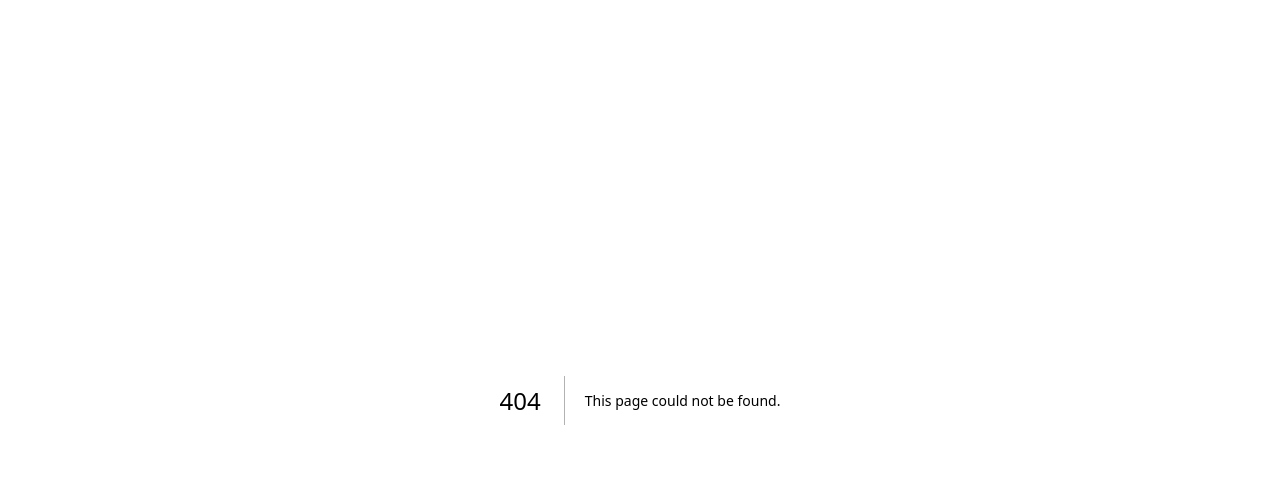
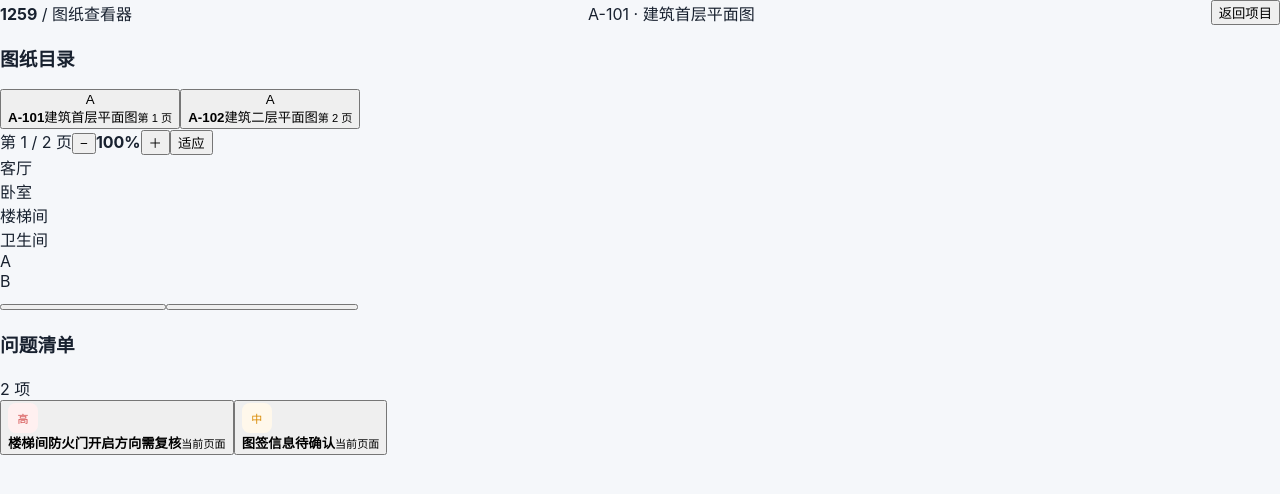
Before and after one commit to daidai1259/1259, a Next.js app in the folder frontend/: page /drawings/1 in a window 1280 px wide. Before the commit this address had no page. Shown: the top 494 px of the page. Built offline with nearby package versions, Linux system fonts and the light colour scheme.

Commit message:
feat: add interactive drawing review viewer

```diff
--- /dev/null
+++ b/frontend/app/drawings/[id]/page.tsx
@@ -0,0 +1,28 @@
+"use client";
+import { useState } from "react";
+
+type Page={id:number;page_number:number;image_name:string;thumbnail_name?:string|null;width:number;height:number;drawing_number?:string|null;drawing_title?:string|null;scale_text?:string|null};
+type Issue={id:number;severity:string;title:string;description:string;page_id?:number|null;x0?:number|null;y0?:number|null;x1?:number|null;y1?:number|null;status:string};
+
+export default function DrawingViewer(){
+ const [page,setPage]=useState(1);
+ const [zoom,setZoom]=useState(1);
+ const [selected,setSelected]=useState<Issue|null>(null);
+ const pages:Page[]=[
+  {id:1,page_number:1,image_name:"",thumbnail_name:null,width:1600,height:1100,drawing_number:"A-101",drawing_title:"建筑首层平面图",scale_text:"1:100"},
+  {id:2,page_number:2,image_name:"",thumbnail_name:null,width:1600,height:1100,drawing_number:"A-102",drawing_title:"建筑二层平面图",scale_text:"1:100"}
+ ];
+ const issues:Issue[]=[
+  {id:1,severity:"高",title:"楼梯间防火门开启方向需复核",description:"请结合防火分区、疏散方向及门扇开启范围进行专业复核。",page_id:1,x0:48,y0:31,x1:61,y1:43,status:"open"},
+  {id:2,severity:"中",title:"图签信息待确认",description:"当前页面比例已识别，但部分图签字段需要人工确认。",page_id:1,x0:82,y0:84,x1:97,y1:97,status:"open"}
+ ];
+ const current=pages[page-1];
+ return <main className="viewer-shell">
+  <header className="viewer-top"><div><b>1259</b><span> / 图纸查看器</span></div><div className="viewer-title">{current.drawing_number} · {current.drawing_title}</div><button>返回项目</button></header>
+  <div className="viewer-body">
+   <aside className="page-list"><h3>图纸目录</h3>{pages.map(p=><button className={page===p.page_number?"page-card active":"page-card"} onClick={()=>{setPage(p.page_number);setSelected(null)}} key={p.id}><div className="thumb-placeholder">A</div><div><b>{p.drawing_number}</b><span>{p.drawing_title}</span><small>第 {p.page_number} 页</small></div></button>)}</aside>
+   <section className="canvas-area"><div className="toolbar"><span>第 {page} / {pages.length} 页</span><button onClick={()=>setZoom(z=>Math.max(.5,z-.1))}>−</button><b>{Math.round(zoom*100)}%</b><button onClick={()=>setZoom(z=>Math.min(2,z+.1))}>＋</button><button onClick={()=>setZoom(1)}>适应</button></div><div className="canvas"><div className="drawing-paper" style={{transform:`scale(${zoom})`}}><div className="drawing-grid"/><div className="fake-plan"><div className="room r1">客厅</div><div className="room r2">卧室</div><div className="room r3">楼梯间</div><div className="room r4">卫生间</div><div className="axis">A</div><div className="axis b">B</div></div>{issues.filter(i=>i.page_id===current.id).map(i=><button key={i.id} className={selected?.id===i.id?"issue-box selected":"issue-box"} style={{left:`${i.x0}%`,top:`${i.y0}%`,width:`${(i.x1||i.x0||0)-(i.x0||0)}%`,height:`${(i.y1||i.y0||0)-(i.y0||0)}%`}} onClick={()=>setSelected(i)} aria-label={i.title}/>)}</div></div></section>
+   <aside className="issue-panel"><div className="panel-head"><h3>问题清单</h3><span>{issues.length} 项</span></div>{issues.map(i=><button key={i.id} className={selected?.id===i.id?"issue-item selected":"issue-item"} onClick={()=>{setSelected(i);if(i.page_id)setPage(i.page_id)}}><span className={"severity "+i.severity}>{i.severity}</span><div><b>{i.title}</b><small>{i.page_id===current.id?"当前页面":"其他页面"}</small></div></button>)}{selected&&<div className="issue-detail"><small>问题详情</small><h4>{selected.title}</h4><p>{selected.description}</p><div className="detail-meta">规则定位 · 页面 {selected.page_id}</div><button className="close-detail" onClick={()=>setSelected(null)}>关闭详情</button></div>}</aside>
+  </div>
+ </main>
+}
```
